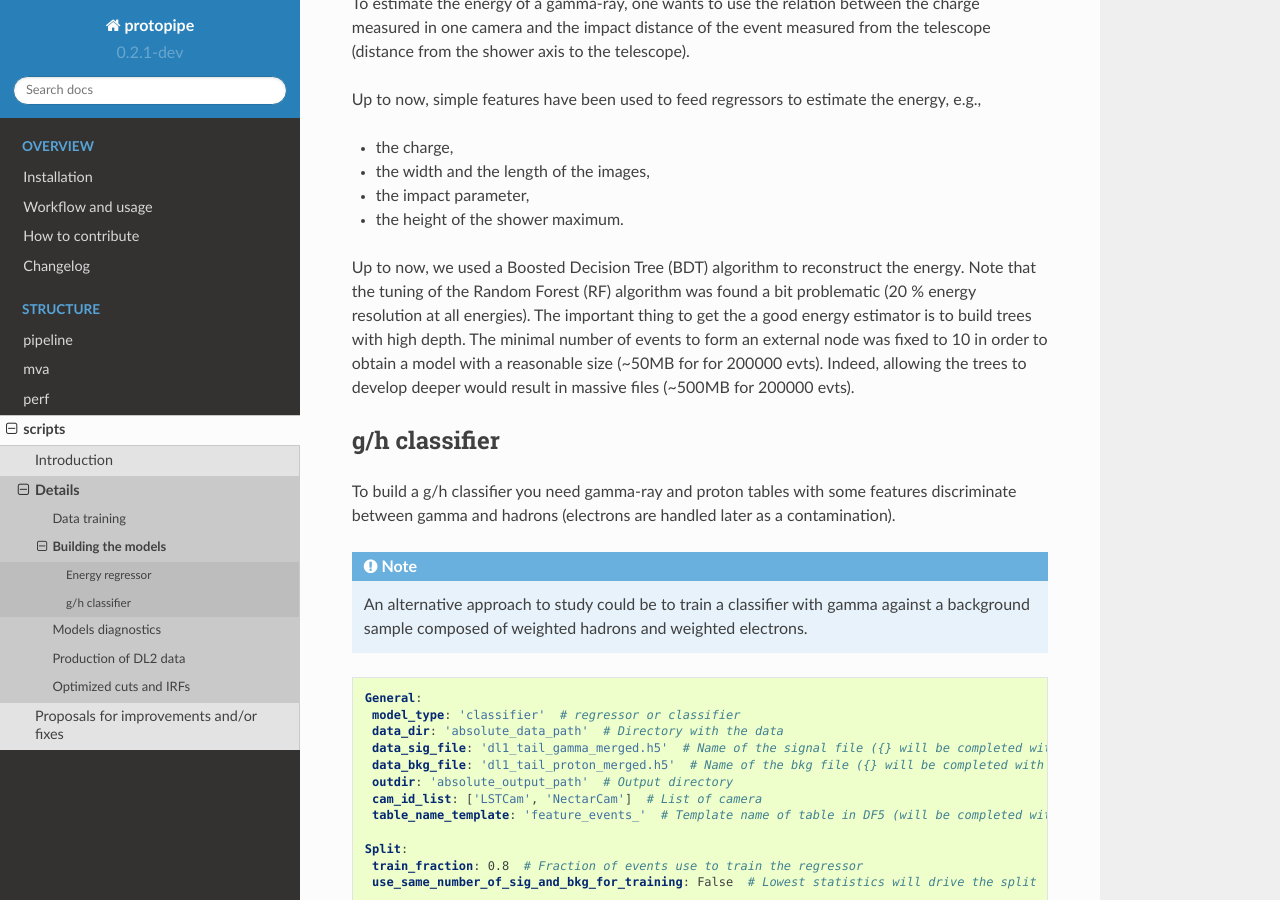
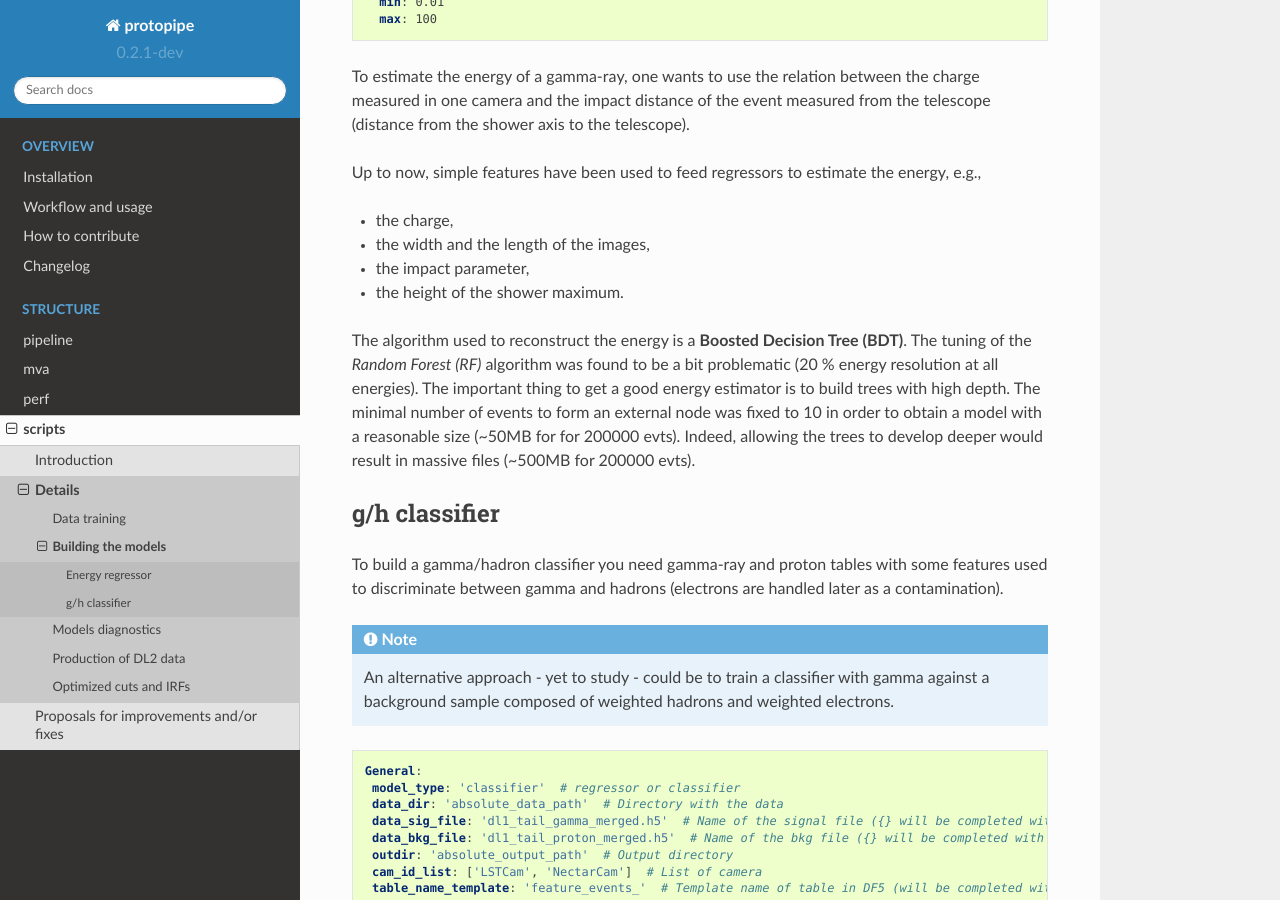
Before and after one commit to cta-observatory/protopipe, a Sphinx documentation site: the page built from docs/scripts/model_building.rst, in a window 1280 px wide and 900 px high, scrolled down 1576 px. Built offline with Sphinx 7.4.7 and the Read the Docs theme 2.0.0, drawn with Linux system fonts in a browser that asks for light colours; pages that are not in the unit, such as notebooks, are missing from menus; some of the changed text lies outside the part shown.

Commit message:
Varius formatting and syntax improvements.

```diff
--- a/docs/scripts/model_building.rst
+++ b/docs/scripts/model_building.rst
@@ -8,7 +8,9 @@ energy and gamma/hadron classification.
 The base classes are defined in the ``protopipe.mva`` module (see :ref:`mva`).
 
 For both cases, building a regressor or a classifier, the script
-`protopipe.scripts.build_model.py` is used.
+``protopipe.scripts.build_model.py`` is used.
+
+The following is a summary of ist usage required arguments and options.
 
 .. code-block::
 
@@ -36,9 +38,10 @@ Energy regressor
 
 To build this you need a table with at least the MC energy (the target)
 and some event characteristics (the features) to reconstruct the energy.
-This table should be created via :ref:`data_training`.
+This table is created in the :ref:`data_training` step.
 
-The following is a commented example of ``regressor.yaml``:
+The following is a commented example of the required configuration file
+``regressor.yaml``:
 
 .. code-block:: yaml
 
@@ -47,7 +50,7 @@ The following is a commented example of ``regressor.yaml``:
      data_dir: 'absolute_data_path'  # Directory with the data
      data_file: 'dl1_{}_gamma_merged.h5'  # Name of the data file ({} will be completed with the mode (tail,wave))
      outdir: 'absolute_output_path'  # Output directory
-     cam_id_list: ['LSTCam', 'NectarCam']  # List of camera
+     cam_id_list: ['LSTCam', 'NectarCam']  # List of the cameras to be used
      table_name_template: 'feature_events_'  # Template name of table in DF5 (will be completed with cam_ids)
 
     Split:
@@ -93,11 +96,11 @@ energy, e.g.,
 * the impact parameter,
 * the height of the shower maximum.
 
-Up to now, we used a Boosted Decision Tree (BDT) algorithm to reconstruct the
-energy.
-Note that the tuning of the Random Forest (RF) algorithm was found
+The algorithm used to reconstruct the energy is a **Boosted Decision Tree (BDT)**.
+The tuning of the *Random Forest (RF)* algorithm was found to be
 a bit problematic (20 % energy resolution at all energies).
-The important thing to get the a good energy estimator is to build trees with high depth.
+The important thing to get a good energy estimator is to build trees with high
+depth.
 The minimal number of events to form an external node was fixed to 10 in order
 to obtain a model with a reasonable size (~50MB for  for 200000 evts).
 Indeed, allowing the trees to develop deeper would result in massive
@@ -106,12 +109,12 @@ files (~500MB for 200000 evts).
 g/h classifier
 --------------
 
-To build a g/h classifier you need gamma-ray and proton tables with some
-features discriminate between gamma and hadrons (electrons are handled later
+To build a gamma/hadron classifier you need gamma-ray and proton tables with some
+features used to discriminate between gamma and hadrons (electrons are handled later
 as a contamination).
 
 .. note::
-  An alternative approach to study could be to train a classifier with gamma
+  An alternative approach - yet to study - could be to train a classifier with gamma
   against a background sample composed of weighted hadrons and weighted electrons.
 
 .. code-block:: yaml
```
Also changed, not shown: docs/scripts/data_training.rst (+11 -7 lines), docs/usage/use_pipeline.rst (+4 -4 lines).
